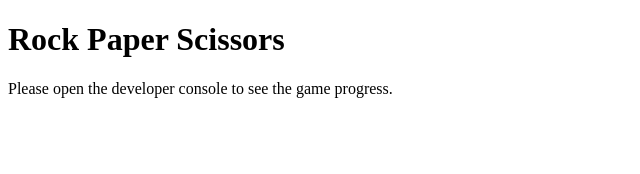
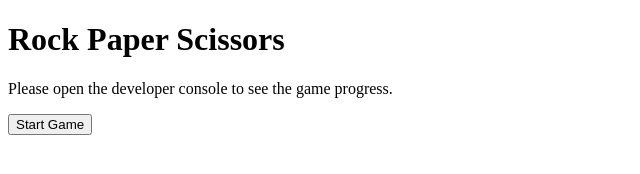
Before and after one commit to norkitorki/odin-project-rock-paper-scissors, a plain HTML site: page index.html in a window 1280 px wide. Shown: the whole page, without its empty margins (0-640 px from the left). Drawn offline with Linux system fonts and the light colour scheme.

Commit message:
Add button to start the game

```diff
--- a/index.html
+++ b/index.html
@@ -11,5 +11,6 @@
 
     <p>Please open the developer console to see the game progress.</p>
 
+    <button class="start-game">Start Game</button>
   </body>
 </html>
```
